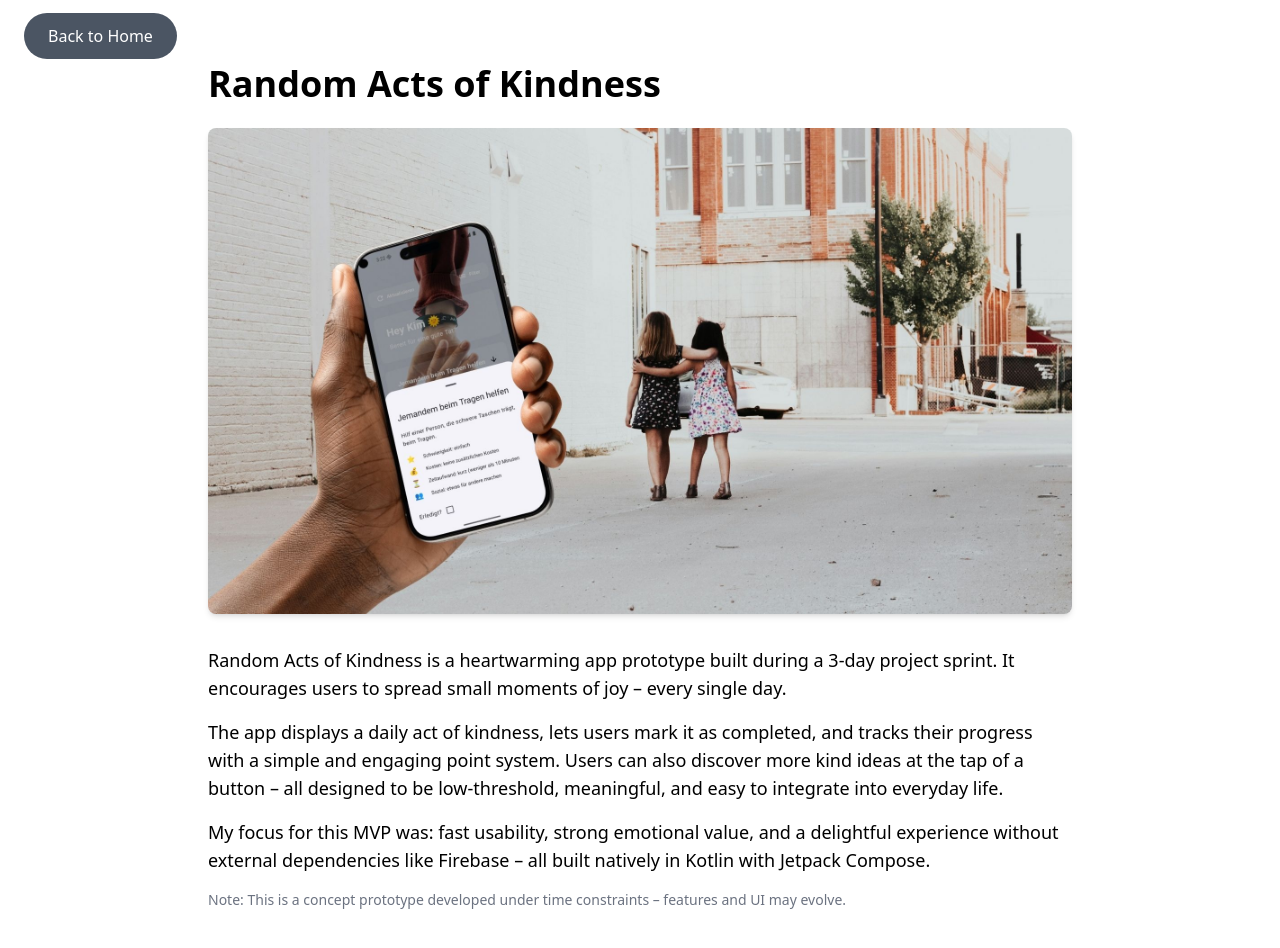
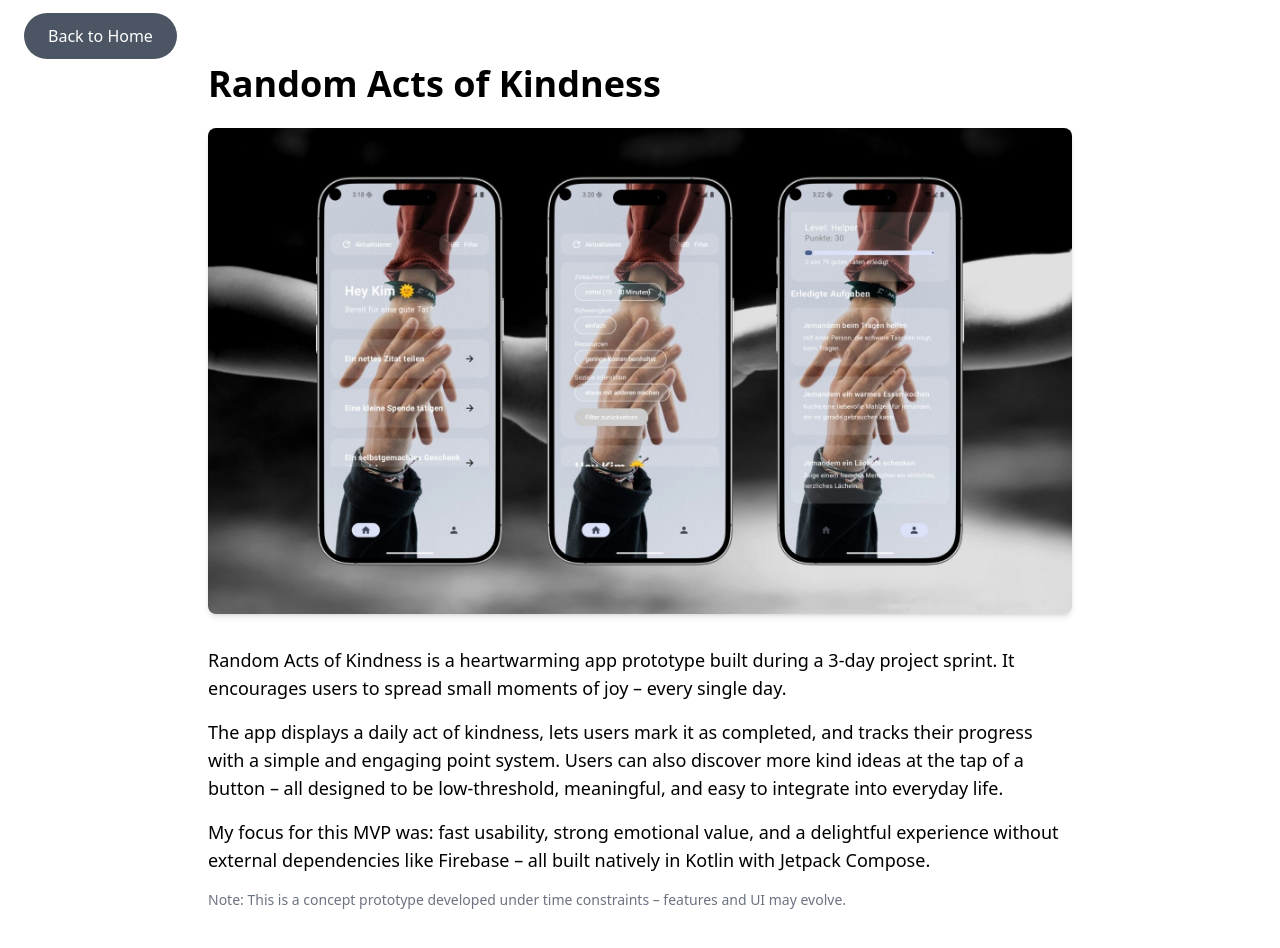
Before and after one commit to KimReuter/Portfolio-Website, a Next.js app: page /projects/randomActsOfKindness in a window 1280 px wide. Shown: the top 948 px of the page. Built offline with nearby package versions, Linux system fonts and the light colour scheme.

Commit message:
change images

```diff
--- a/app/page.tsx
+++ b/app/page.tsx
@@ -21,7 +21,7 @@ const projects = [
     title: 'Random Acts of Kindness',
     description: 'A Kotlin-based MVP that encourages users to complete daily acts of kindness – track progress and spread good vibes!',
     slug: 'randomActsOfKindness',
-    imageUrl: '/RandomActsOfKindness/RandomActsOfKindness_Mockup.jpg'
+    imageUrl: '/RandomActsOfKindness/RandomActsOfKindness_Preview.jpg'
   },
   {
     title: 'BoulderHall App',
--- a/app/projects/randomActsOfKindness/page.tsx
+++ b/app/projects/randomActsOfKindness/page.tsx
@@ -5,7 +5,7 @@ const RandomActsOfKindnessProjectPage = () => {
     <div className="max-w-4xl mx-auto px-4 py-16">
       <h1 className="text-4xl font-bold mb-6 text-pink-600">Random Acts of Kindness</h1>
       <img
-        src="/RandomActsOfKindness/RandomActsOfKindness_Preview.jpg"
+        src="/RandomActsOfKindness/RandomActsOfKindness_Mockup.jpg"
         alt="Random Acts of Kindness App Preview"
         className="w-full rounded-lg shadow-md mb-8"
       />
```
